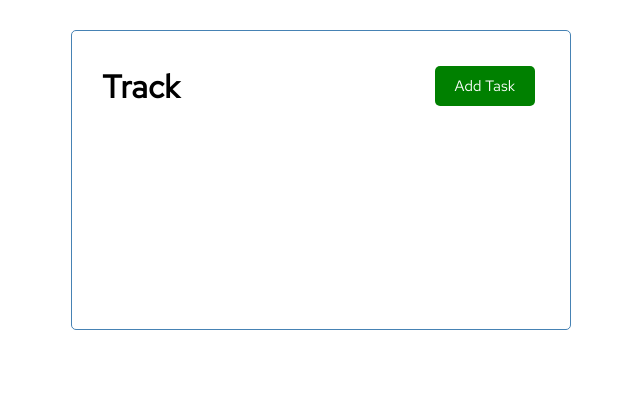
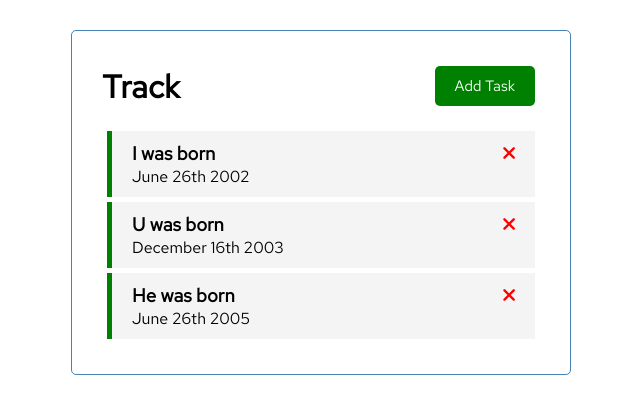
Before and after one commit to rustamshamelov/vueproject1, a Vue app: page / in a window 1280 px wide. Shown: the top 414 px of the page, without its empty margins (319-959 px from the left). Built offline with nearby package versions, Linux system fonts and the light colour scheme.

Commit message:
created Task and Tasks and fixed

```diff
--- a/public/index.html
+++ b/public/index.html
@@ -5,6 +5,7 @@
     <meta http-equiv="X-UA-Compatible" content="IE=edge">
     <meta name="viewport" content="width=device-width,initial-scale=1.0">
     <link rel="icon" href="<%= BASE_URL %>favicon.ico">
+    <link rel="stylesheet" href="https://cdnjs.cloudflare.com/ajax/libs/font-awesome/6.0.0-beta2/css/all.min.css" integrity="sha512-YWzhKL2whUzgiheMoBFwW8CKV4qpHQAEuvilg9FAn5VJUDwKZZxkJNuGM4XkWuk94WCrrwslk8yWNGmY1EduTA==" crossorigin="anonymous" referrerpolicy="no-referrer" />
     <title><%= htmlWebpackPlugin.options.title %></title>
   </head>
   <body>
--- a/src/App.vue
+++ b/src/App.vue
@@ -1,16 +1,19 @@
 <template>
   <div class="container">
     <Header title="Track" />
+    <Tasks :tasks="tasks" />
   </div>
 </template>
 
 <script>
 import Header from "./components/Header";
+import Tasks from "./components/Tasks";
 
 export default {
   name: "App",
   components: {
     Header,
+    Tasks,
   },
   data() {
     return {
--- /dev/null
+++ b/src/components/Task.vue
@@ -0,0 +1,39 @@
+/* eslint-disable prettier/prettier */
+<template>
+  <div :class="[task.reminder ? 'reminder' : '', 'task']">
+    <h3>
+      {{ task.text }}
+      <i class="fas fa-times"></i>
+    </h3>
+    <p>{{ task.day }}</p>
+  </div>
+</template>
+
+<script>
+export default {
+  name: "Task",
+  props: {
+    task: Object,
+  },
+};
+</script>
+
+<style>
+.fas {
+  color: red;
+}
+.task {
+  background: #f4f4f4;
+  margin: 5px;
+  padding: 10px 20px;
+  cursor: pointer;
+}
+.task.reminder {
+  border-left: 5px solid green;
+}
+.task h3 {
+  display: flex;
+  align-items: center;
+  justify-content: space-between;
+}
+</style>
--- a/src/components/Tasks.vue
+++ b/src/components/Tasks.vue
@@ -0,0 +1,19 @@
+<template>
+  <div :key="task.id" v-for="task in tasks">
+    <Task :task="task" />
+  </div>
+</template>
+
+<script>
+import Task from "./Task";
+
+export default {
+  name: "Tasks",
+  props: {
+    tasks: Array,
+  },
+  components: {
+    Task,
+  },
+};
+</script>
```
